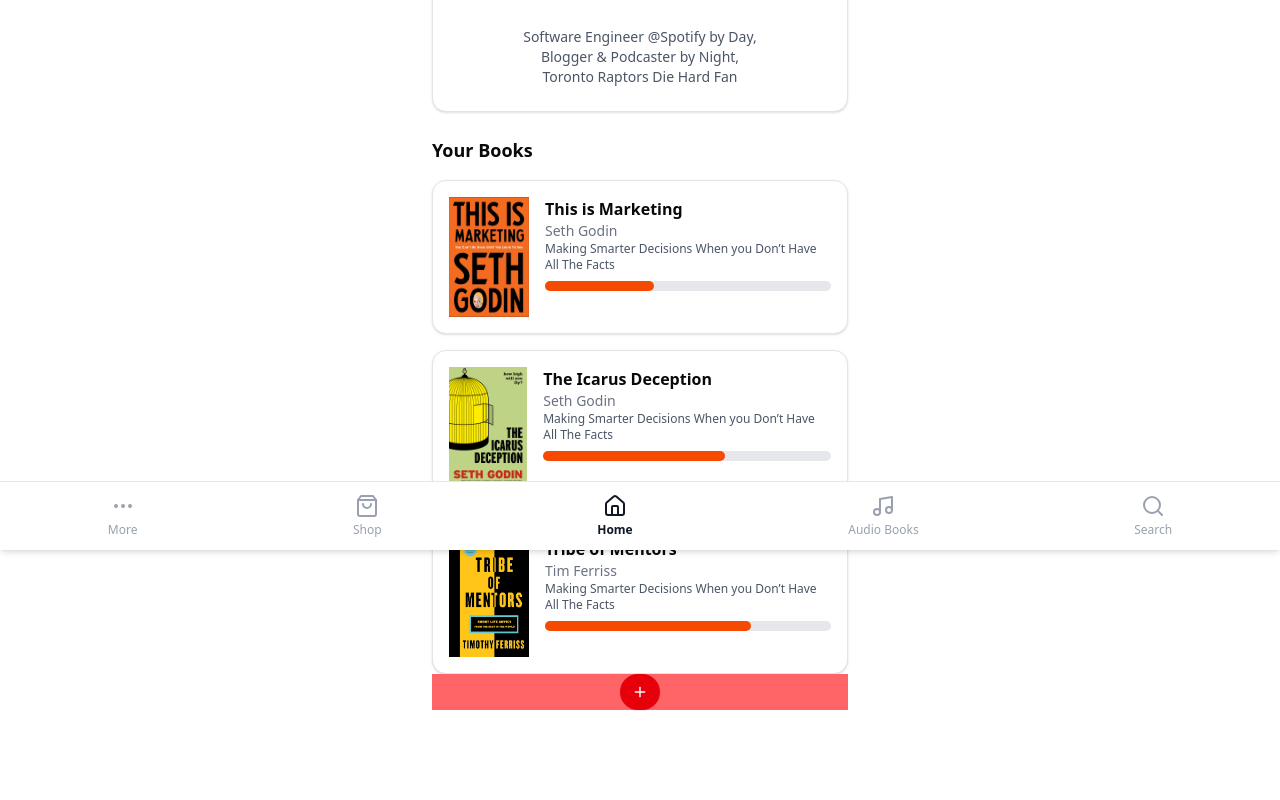
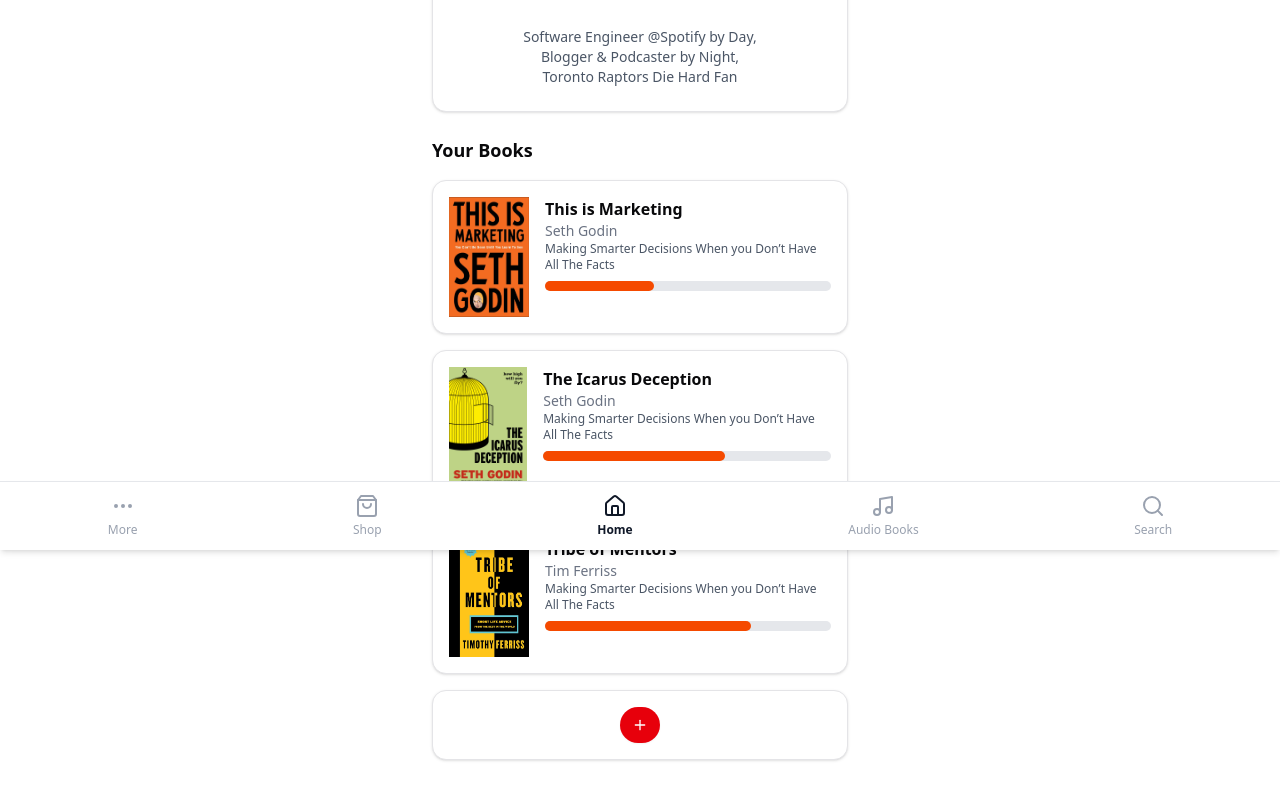
Before and after one commit to pinecone-2a/boox, a Next.js app: page /profile in a window 1280 px wide. Shown: the part 250-1050 px from the top of the page. Before the commit the page ends 1024 px from the top, so only its background shows below. Built offline with nearby package versions, Linux system fonts and the light colour scheme.

Commit message:
nasaa 3-17

```diff
--- a/src/app/profile/profile.tsx
+++ b/src/app/profile/profile.tsx
@@ -36,7 +36,7 @@
   };
 
   return (
-    <div className="w-full max-w-md mx-auto p-4 pb-16">
+    <div className="w-full max-w-md mx-auto p-4 pb-18">
 
       <div className="flex items-center space-x-2 mb-4">
         <ArrowLeft className="w-5 h-5 text-gray-500" />
@@ -80,13 +80,13 @@
               </div>
             </Card>
           ))}
+          <div className="bg-card text-card-foreground flex-col gap-6 rounded-xl border shadow-sm flex items-center p-4 space-x-4">
+            <AddNewBook />
+          </div>
         </div>
       </div>
 
-      <div className="bg-red-400 flex justify-center ">
 
-        <AddNewBook />
-      </div>
 
 
       <div className="fixed bottom-0 left-0 w-full bg-white border-t border-gray-200 py-3 flex justify-around shadow-md">
```
